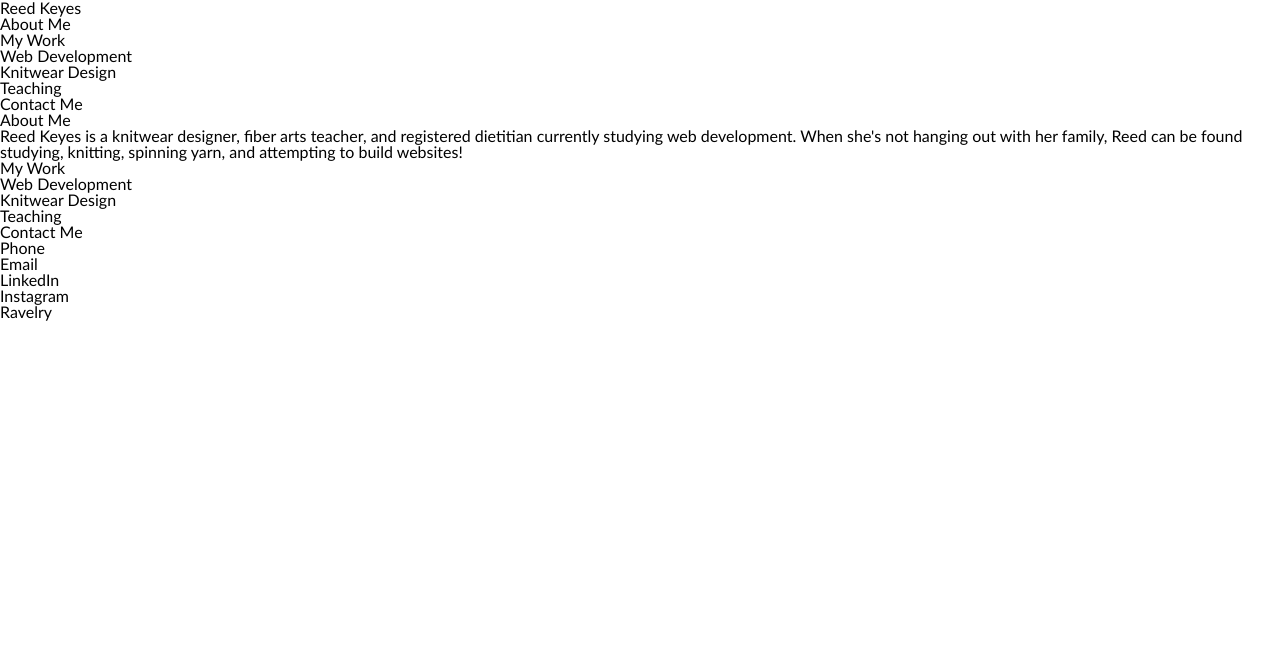
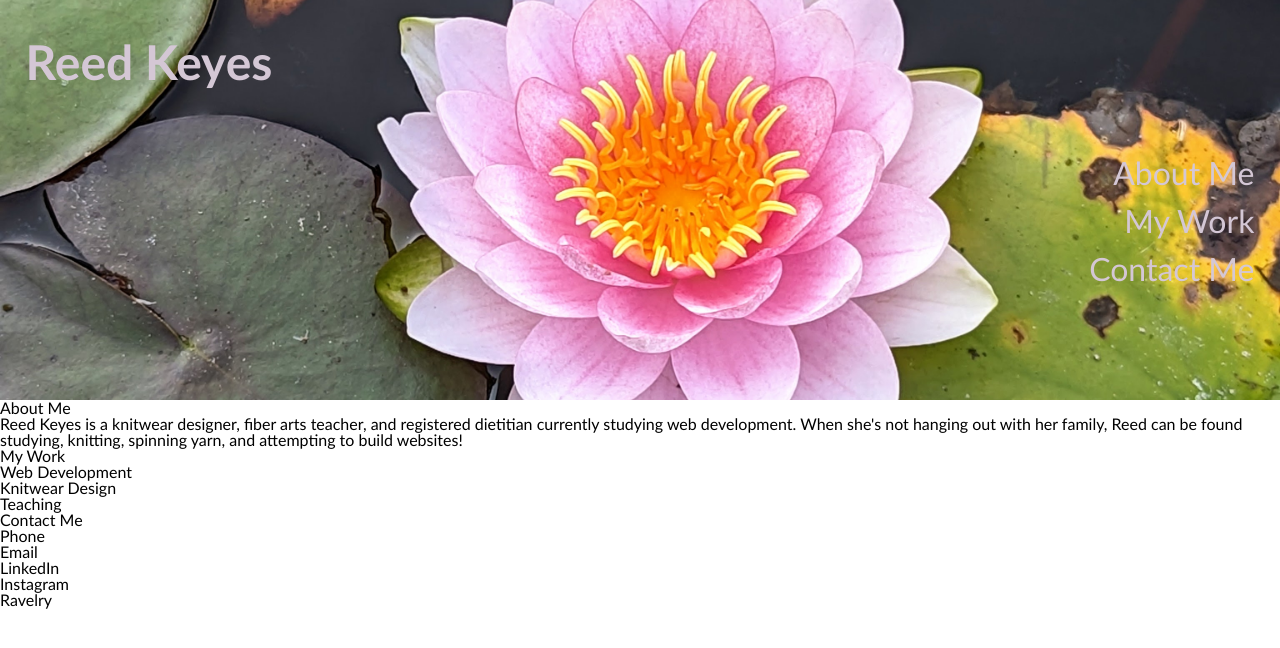
Before and after one commit to rbkeyes/reed-keyes-portfolio-page, a plain HTML site: page index.html in a window 1280 px wide. Drawn offline with Linux system fonts and the light colour scheme.

Commit message:
added placeholder hero image to header, linked nav to main sections

```diff
--- a/assets/CSS/style.css
+++ b/assets/CSS/style.css
@@ -1,19 +1,41 @@
 :root {
-    --light: rgb(164, 209, 209);
+    --light: rgb(212, 199, 213);
     --dark: rgb(47, 60, 59);
+    --pad: 3%
 }
 
+/* full page */
 * {
-
 }
 
 body {
     font-family: 'Trebuchet MS', 'Lucida Sans Unicode', 'Lucida Grande', 'Lucida Sans', Arial, sans-serif;
 }
 
+/* header */
+header {
+    color: var(--light);
+    line-height: 1.5;
+}
+
+/* header */
+header h1 {
+    font-size: 3em;
+    font-weight: bold;
+    color: var(--light);
+    padding: 2%;
+    vertical-align: middle;
+}
+
+header a {
+    text-decoration: none;
+    color: var(--light);
+}
+
+/* hero image + text */
 .hero-image {
-    background-image: url("./assets/images/headshot-for-portfolio.jpg");
-    height: 25%;
+    background-image: url(../images/water-lily-photo.jpg);
+    height: 50vh;
     background-position: center;
     background-repeat: no-repeat;
     background-size: cover;
@@ -24,6 +46,22 @@ body {
     position: absolute;
     top: 50%;
     left: 50%;
-    transform: translate(-50%, -50%);
     color: white;
 }
+
+/* nav bar */
+.nav {
+}
+
+.nav ul {
+    text-align: right;
+    vertical-align: middle;
+    padding: 2%;
+}
+
+.nav ul li {
+    font-size: 2em;
+    font-style: none;
+}
+
+/* main content */
--- a/index.html
+++ b/index.html
@@ -21,29 +21,22 @@
         <section class="hero-image" class="hero-text">
         <h1>Reed Keyes</h1>
 
-        <!-- <img src="./assets/images/headshot-for-portfolio.jpg"  -->
-            <!-- alt="headshot of Reed, smiling" -->
-
         <!-- Navigation -->
-        <nav>
+        <nav class="nav">
             <ul>
-                <li>About Me</li>
-                <li>My Work</li> <!-- add hover drop-down here if able -->
-                    <ul> <!-- if not omit nested ul -->
-                        <li>Web Development</li>
-                        <li>Knitwear Design</li>
-                        <li>Teaching</li>
-                    </ul>
-                <li>Contact Me</li>
+                <li><a href="#About-Me">About Me</a></li>
+                <li><a href="#My-Work">My Work</a></li>
+                <li><a href="#Contact-Me">Contact Me</a></li>
             </ul>
         </nav>
         </section>
     </header>
 
+    <!-- Main Content -->
     <main>
 
         <!-- About Me -->
-        <section>
+        <section id="About-Me">
             <h2>About Me</h2>
             <p>
                 Reed Keyes is a knitwear designer, fiber arts teacher, and registered dietitian currently studying web development.
@@ -52,7 +45,7 @@
         </section>
 
         <!-- My Work -->
-        <section>
+        <section id="My-Work">
             <h2>My Work</h2>
                 <h3>Web Development</h3>
                 <h3>Knitwear Design</h3>
@@ -60,7 +53,7 @@
         </section>
 
         <!-- Contact Me -->
-        <section>
+        <section id="Contact-Me">
             <h2>Contact Me</h2> <!-- add popup that shows the info on hover? -->
             <ul> <!-- definitely link to socials + email -->
                 <li>Phone</li>
```
